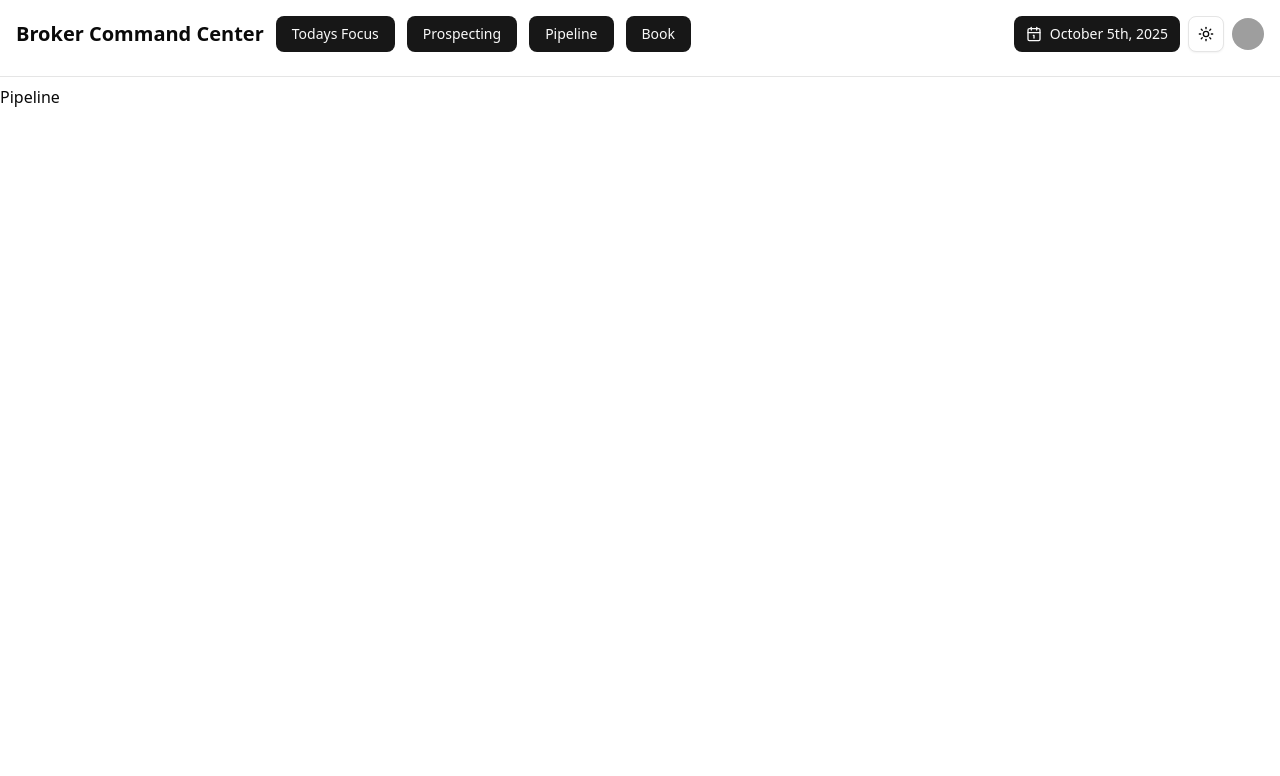
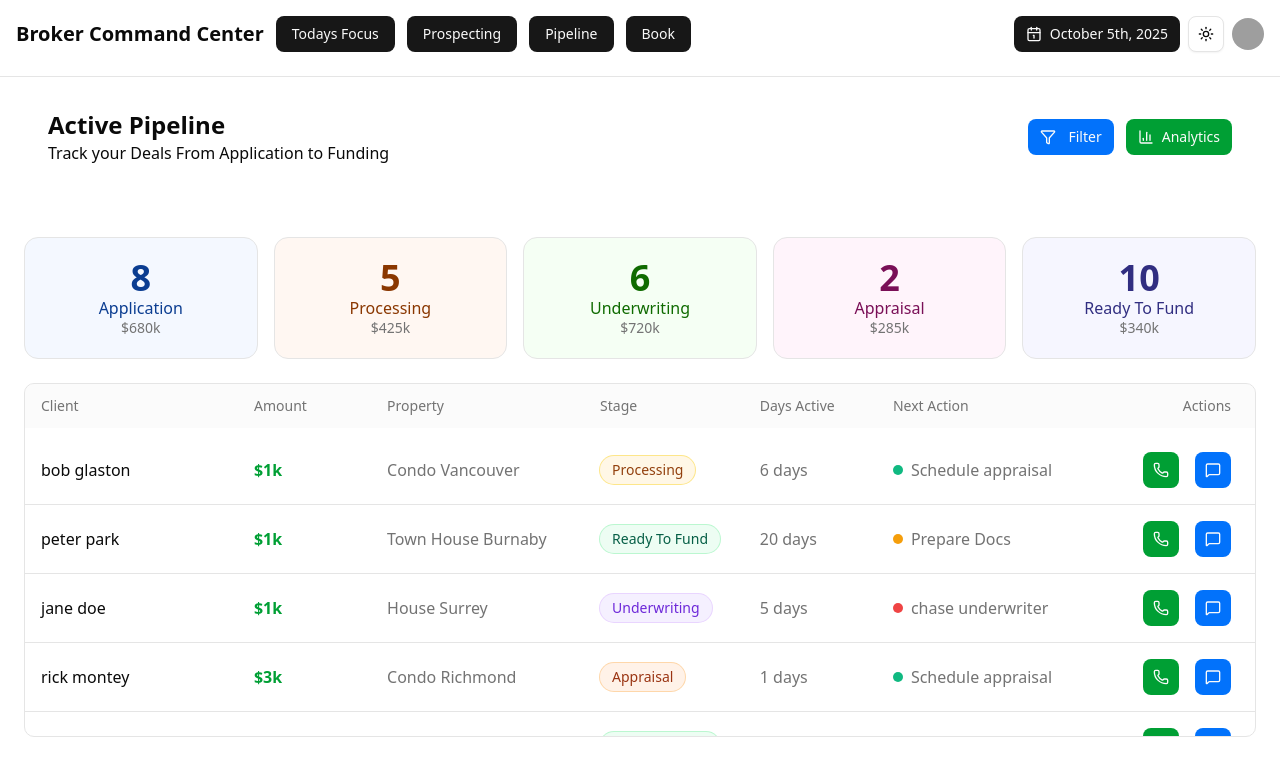
Before and after one commit to satoisnice/ISSP-BluePearlFinancial, a Next.js app in the folder shadcn/: page /pipeline in a window 1280 px wide. Shown: the top 776 px of the page. Built offline with nearby package versions, Linux system fonts and the light colour scheme; grey boxes are pictures that could not be loaded.

Commit message:
addedPiplineAndSupportingComponents

```diff
--- a/shadcn/src/app/globals.css
+++ b/shadcn/src/app/globals.css
@@ -140,6 +140,89 @@
   --qa-docs-bg: color-mix(in oklch, var(--textmssg) 12%, transparent);
 }
 
+.cards > a:nth-child(1) {
+  --qa-bg: #f4f8ff;
+  --qa-color: #0b3d91;
+}
+.cards > a:nth-child(2) {
+  --qa-bg: #fff7f2;
+  --qa-color: #8a3700;
+}
+.cards > a:nth-child(3) {
+  --qa-bg: #f5fff4;
+  --qa-color: #0f6b00;
+}
+.cards > a:nth-child(4) {
+  --qa-bg: #fff4fb;
+  --qa-color: #7a0f57;
+}
+.cards > a:nth-child(5) {
+  --qa-bg: #f6f6ff;
+  --qa-color: #312e81;
+}
+.stage-pill {
+  --pill-bg: transparent;
+  --pill-fg: currentColor;
+  --pill-ring: transparent;
+}
+.stage-dot {
+  --dot: currentColor;
+}
+
+.stage-application {
+  --pill-bg: #eef4ff;
+  --pill-fg: #1e40af;
+  --pill-ring: #c7d2fe;
+  --dot: #2563eb;
+}
+
+.stage-processing {
+  --pill-bg: #fff7e6;
+  --pill-fg: #92400e;
+  --pill-ring: #fde68a;
+  --dot: #f59e0b;
+}
+
+.stage-underwriting {
+  --pill-bg: #f5f0ff;
+  --pill-fg: #6d28d9;
+  --pill-ring: #e9d5ff;
+  --dot: #7c3aed;
+}
+
+.stage-appraisal {
+  --pill-bg: #fff2e8;
+  --pill-fg: #9a3412;
+  --pill-ring: #fed7aa;
+  --dot: #fb923c;
+}
+
+.stage-readytofund {
+  --pill-bg: #edfdf3;
+  --pill-fg: #065f46;
+  --pill-ring: #bbf7d0;
+  --dot: #10b981;
+}
+.action-dot {
+  --dot: currentColor;
+}
+
+.action-submit {
+  --dot: #2563eb;
+}
+.action-prepare {
+  --dot: #f59e0b;
+}
+.action-chase {
+  --dot: #ef4444;
+}
+.action-appraise {
+  --dot: #10b981;
+}
+.action-default {
+  --dot: #9ca3af;
+}
+
 @layer base {
   * {
     @apply border-border outline-ring/50;
--- a/shadcn/src/app/pipeline/page.tsx
+++ b/shadcn/src/app/pipeline/page.tsx
@@ -1,6 +1,15 @@
-const Pipeline = () => {
-    return (
-        <div>Pipeline</div>
-    )
+import PipelineCards from "@/components/PipelineCards";
+import ActiveDeals from "@/components/ui/ActiveDeals";
+import { PipelineTopBar } from "@/components/ui/PipelineTopBar";
+
+export default function ProspectingPage() {
+  return (
+    <section className="px-6">
+      <div className="mx-auto max-w-7xl space-y-6">
+        <PipelineTopBar />
+        <PipelineCards />
+        <ActiveDeals />
+      </div>
+    </section>
+  );
 }
-export default Pipeline;
--- /dev/null
+++ b/shadcn/src/components/PipelineCards.tsx
@@ -0,0 +1,75 @@
+import Link from "next/link";
+import * as React from "react";
+
+type Pipeline = {
+  title: string;
+  subtitle: number;
+  href: string;
+  count: number;
+};
+
+const actions: Pipeline[] = [
+  {
+    title: "Application",
+    subtitle: 680000,
+    href: "/calls",
+    count: 8,
+  },
+  {
+    title: "Processing",
+    subtitle: 425000,
+    href: "/documents",
+    count: 5,
+  },
+  {
+    title: "Underwriting",
+    subtitle: 720000,
+    href: "/documents",
+    count: 6,
+  },
+  {
+    title: "Appraisal",
+    subtitle: 285000,
+    href: "/documents",
+    count: 2,
+  },
+  {
+    title: "Ready To Fund",
+    subtitle: 340000,
+    href: "/documents",
+    count: 10,
+  },
+];
+const formatMoney = (value: number) => {
+  const thousands = Math.round(value / 1000);
+  return `$${thousands}k`;
+};
+function PipelineCards() {
+  return (
+    <div className="cards grid grid-cols-1 sm:grid-cols-2 lg:grid-cols-5 gap-4">
+      {actions.map((a, i) => (
+        <Link
+          key={`${a.href}-${i}`} // ← unique even when href repeats
+          href={a.href}
+          className="block rounded-xl border p-5 transition-colors bg-[var(--qa-bg)] hover:opacity-90"
+        >
+          <div className="flex flex-col items-center text-center gap-2">
+            <div className="leading-tight">
+              <div className="text-3xl sm:text-4xl font-extrabold text-[color:var(--qa-color)]">
+                {a.count}
+              </div>
+              <div className="font-medium text-[color:var(--qa-color)]">
+                {a.title}
+              </div>
+              <div className="text-sm text-muted-foreground">
+                {formatMoney(a.subtitle)}
+              </div>
+            </div>
+          </div>
+        </Link>
+      ))}
+    </div>
+  );
+}
+
+export default PipelineCards;
--- /dev/null
+++ b/shadcn/src/components/ui/ActiveDeals.tsx
@@ -0,0 +1,170 @@
+import { MessageSquare, Phone } from "lucide-react";
+import { Badge } from "./badge";
+import { Button } from "./button";
+import { Card, CardContent, CardFooter, CardTitle } from "./card";
+import { ScrollArea } from "./scroll-area";
+
+export const details = [
+  {
+    id: 1,
+    client: "bob glaston",
+    title: "Subscription Renewal",
+    badge: "John Doe",
+    count: 1400,
+    Property: "Condo Vancouver",
+    Stage: "Processing",
+    next: "Schedule appraisal",
+    days: 6,
+  },
+  {
+    id: 2,
+    client: "peter park",
+    title: "Payment for Services",
+    badge: "Jane Smith",
+    count: 1100,
+    Property: "Town House Burnaby",
+    Stage: "Ready To Fund",
+    next: "Prepare Docs",
+    days: 20,
+  },
+  {
+    id: 3,
+    client: "jane doe",
+    title: "Subscription Renewal",
+    badge: "Michael Johnson",
+    count: 1300,
+    Property: "House Surrey",
+    Stage: "Underwriting",
+    next: "chase underwriter",
+    days: 5,
+  },
+  {
+    id: 4,
+    client: "rick montey",
+    title: "Payment for Services",
+    badge: "Lily Adams",
+    count: 2500,
+    Property: "Condo Richmond",
+    Stage: "Appraisal",
+    next: "Schedule appraisal",
+    days: 1,
+  },
+  {
+    id: 5,
+    client: "joe aston",
+    title: "Subscription Renewal",
+    badge: "Sam Brown",
+    count: 1400,
+    Property: "Appartment Vancouver",
+    Stage: "Ready To Fund",
+    next: "submit to lender",
+    days: 10,
+  },
+];
+const formatMoney = (value: number) => {
+  const thousands = Math.round(value / 1000);
+  return `$${thousands}k`;
+};
+const STAGE_CLASS: { [key: string]: string } = {
+  Application: "stage-application",
+  Processing: "stage-processing",
+  Underwriting: "stage-underwriting",
+  Appraisal: "stage-appraisal",
+  "Ready To Fund": "stage-readytofund",
+};
+const ACTION_CLASS: { [key: string]: string } = {
+  "Submit to lender": "action-submit",
+  "submit to lender": "action-submit",
+  "Prepare Docs": "action-prepare",
+  "prepare docs": "action-prepare",
+  "chase underwriter": "action-chase",
+  "Chase underwriter": "action-chase",
+  "schedule appraisal": "action-appraise",
+  "Schedule appraisal": "action-appraise",
+};
+export default function ActiveDeals() {
+  const cols =
+    "grid grid-cols-[1.6fr_1fr_1.6fr_1.2fr_1fr_1.8fr_0.8fr] items-center";
+
+  return (
+    <div className="rounded-lg border overflow-hidden">
+      <div
+        className={`${cols} px-4 py-3 text-sm font-medium text-muted-foreground bg-muted/40`}
+      >
+        <div>Client</div>
+        <div>Amount</div>
+        <div>Property</div>
+        <div>Stage</div>
+        <div>Days Active</div>
+        <div>Next Action</div>
+        <div className="text-right pr-2">Actions</div>
+      </div>
+      <ScrollArea className="h-[300px] mt-2 ">
+        <div className="divide-y">
+          {details.map((a) => (
+            <div key={a.id} className={`${cols} px-4 py-4`}>
+              <div className="font-medium">{a.client}</div>
+
+              <div className="font-semibold text-[var(--Custom-color)]">
+                {formatMoney(a.count)}
+              </div>
+
+              <div className="text-muted-foreground">{a.Property}</div>
+
+              <div>
+                <span
+                  className={[
+                    "stage-pill",
+                    STAGE_CLASS[a.Stage] ?? "stage-application",
+                    "inline-flex items-center rounded-full px-3 py-1 text-sm font-medium",
+                    "bg-[var(--pill-bg)] text-[color:var(--pill-fg)] ring-1 ring-[color:var(--pill-ring)]",
+                  ].join(" ")}
+                >
+                  {a.Stage}
+                </span>
+              </div>
+
+              <div className="text-muted-foreground">{a.days} days</div>
+
+              <div className="flex items-center gap-2">
+                <span
+                  className={[
+                    "action-dot",
+                    ACTION_CLASS[a.next ?? ""] ?? "action-default",
+                    "inline-block h-2.5 w-2.5 rounded-full bg-[var(--dot)]",
+                  ].join(" ")}
+                />
+                <span className="text-muted-foreground">
+                  {a.next ?? "Submit to lender"}
+                </span>
+              </div>
+
+              <div className="flex items-center justify-end gap-4 pr-2">
+                <Button
+                  variant="default"
+                  size="icon"
+                  className="border-[var(--Custom-color)]
+             bg-[var(--Custom-color)] hover:bg-[var(--Custom-color)] hover:text-white
+             focus-visible:ring-[var(--Custom-color)]"
+                >
+                  <Phone className="h-[1.2rem] w-[1.2rem] scale-100 rotate-0 transition-all" />
+                  <span className="sr-only">Toggle theme</span>
+                </Button>
+                <Button
+                  variant="default"
+                  size="icon"
+                  className="border-[var(--textmssg)]
+             bg-[var(--textmssg)] hover:bg-[var(--textmssg)] hover:text-white
+             focus-visible:ring-[var(--textmssg)]"
+                >
+                  <MessageSquare className="h-[1.2rem] w-[1.2rem] scale-100 rotate-0 transition-all" />
+                  <span className="sr-only">Toggle theme</span>
+                </Button>
+              </div>
+            </div>
+          ))}
+        </div>
+      </ScrollArea>
+    </div>
+  );
+}
--- /dev/null
+++ b/shadcn/src/components/ui/PipelineTopBar.tsx
@@ -0,0 +1,27 @@
+import { ChartColumn, Funnel } from "lucide-react";
+import { Button } from "./button";
+
+export function PipelineTopBar() {
+  return (
+    <div className="flex-1 p-6">
+      <div className="max-w-7xl mx-auto">
+        <div className="flex justify-between items-center mb-6">
+          <div>
+            <h2 className="text-2xl font-bold">Active Pipeline</h2>
+            <p>Track your Deals From Application to Funding</p>
+          </div>
+          <div className="flex gap-3 items-stretch order-last">
+            <Button className="flex items-center bg-[var(--textmssg)] gap-3">
+              <Funnel />
+              Filter
+            </Button>
+            <Button className="items-center bg-[var(--Custom-color)]">
+              <ChartColumn />
+              Analytics
+            </Button>
+          </div>
+        </div>
+      </div>
+    </div>
+  );
+}
```
Also changed, not shown: 1 other file (tests, documents, lock files or other folders).
